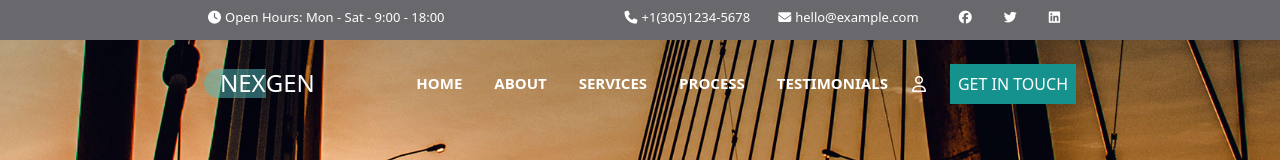
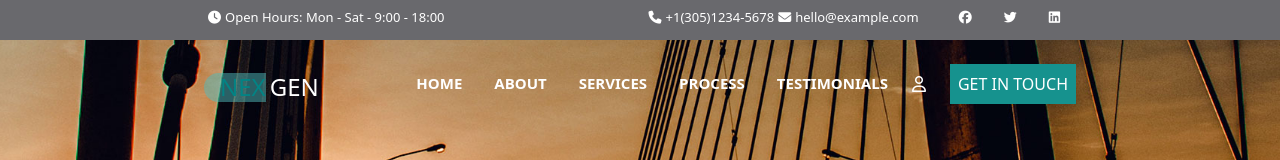
Before and after one commit to grossiValentina/proj-html-vuejs, a Vue app: page / in a window 1280 px wide. Shown: the top 160 px of the page. Built offline with nearby package versions, Linux system fonts and the light colour scheme.

Commit message:
add: elaborazione del footer e dei componenti riutilizzabili

```diff
--- a/src/components/AppFooter.vue
+++ b/src/components/AppFooter.vue
@@ -1,22 +1,67 @@
 <script>
-import { store } from "../store";
+import AppButtonTran from "./AppButtonTran.vue";
+import Title from "./Title.vue";
+import Contacts from "./Contacts.vue";
+
 export default {
     data() {
         return {
-            store
+
         }
     },
-
+    components: { AppButtonTran, Title, Contacts }
 
 }
 </script>
 
+<template>
+  <section class="wrapper">
+    <div class="container">
+        <div class="row row-cols-4">
+            <div class="col">
 
-<template>
+                 <!-- titolo riutilizzabile  -->
+                <Title  titleStyle="titleStyle" />
 
+                <p>Lorem ipsum dolor sit amet consectetur</p>
+
+                 <!-- contatti riutilizzabili  -->
+                 <div class="mt-4 mb-4">
+                    <Contacts contact="contact"/>
+                    <p><i class="p-1 fa-solid fa-location-dot"></i>Main Avenue,987</p>
+                 </div>
+
+                 <!-- bottone riutilizzabile  -->
+                <AppButtonTran buttonText="GET IN TOUCH"/>
+            </div>
+
+             <!-- card con lista  -->
+            <div class="col">Lorem ipsum dolor sit amet consectetur, adipisicing elit. Sunt culpa, aut quae ut, voluptatibus animi aliquid iusto recusandae voluptatum obcaecati autem! Animi, id quia neque ad quos eligendi odit iusto.</div>
+
+            <div class="col">Lorem ipsum dolor sit amet, consectetur adipisicing elit. Quos voluptatum voluptatibus voluptatem error quidem numquam magnam voluptates doloremque natus. Laborum facilis animi voluptate reiciendis doloremque eius exercitationem aliquam iure qui!</div>
+
+            <div class="col">Lorem ipsum dolor sit, amet consectetur adipisicing elit. Suscipit, quaerat voluptas assumenda placeat natus iusto possimus ab debitis adipisci amet maiores mollitia nostrum similique, nihil nemo explicabo? Dolore, maiores accusantium?</div>
+        </div>
+
+    </div>
+
+  </section>
 </template>
 
 
 <style scoped lang="scss">
+@use "./style/partials/variables" as *;
+@use "./style/general.scss";
 
+.wrapper{
+    background-color: pink;
+}
+.container{
+    padding-top: 5rem;
+    padding-bottom: 5rem;
+}
+
+p{
+    color: $White;
+}
 </style>
--- a/src/components/AppHeader.vue
+++ b/src/components/AppHeader.vue
@@ -1,6 +1,9 @@
 <script>
 import AppButton from "./AppButton.vue";
 import AppButtonTran from "./AppButtonTran.vue";
+import Title from "./Title.vue";
+import Contacts from "./Contacts.vue";
+
 export default {
     data() {
         return {
@@ -25,10 +28,9 @@ export default {
             ]
         }
     },
-    components: { AppButton, AppButtonTran }
+    components: { AppButton, AppButtonTran, Title, Contacts, }
 
 };
-
 
 
 </script>
@@ -46,8 +48,8 @@ export default {
                 </div>
 
                 <div class="contacts d-flex">
-                    <p><i class="fa-solid fa-phone mb-0 px-1"></i>+1(305)1234-5678</p>
-                    <p class="px-4"><i class="fa-solid fa-envelope px-1"></i>hello@example.com</p>
+                    <!-- contatti riutilizzabili -->
+                    <Contacts class="d-flex mx-4" contact="contact"/>
                     <p class="px-3"><i class="fa-brands fa-facebook"></i></p>
                     <p class="px-3"><i class="fa-brands fa-twitter"></i></p>
                     <p class="px-3"><i class="fa-brands fa-linkedin"></i></p>
@@ -62,10 +64,11 @@ export default {
         <div class="container">
             <div class="navbar d-flex justify-content-between">
 
-                <div class="d-flex pt-3">
-                    <h4 class="next ps-3">NEX</h4>
-                    <h4>GEN</h4>
+                 <!-- titolo riutilizzabile  -->
+                <div class="pt-4">
+                    <Title titleStyle="titleStyle" />
                 </div>
+
                 <!-- link ripetuti  -->
                 <div class="d-flex">
                     <div class="menu d-flex">
@@ -159,11 +162,6 @@ ul {
 h4 {
     color: $White;
 }
-.next {
-    background-color: rgba($FountainBlue, 0.5);
-    border-top-left-radius: 15px;
-    border-bottom-left-radius: 15px;
-}
 
 i {
     color: $White;
--- /dev/null
+++ b/src/components/Contacts.vue
@@ -0,0 +1,32 @@
+<script>
+
+export default {
+    props: {
+        contact: {
+            type: String,
+
+        }
+    },
+}
+</script>
+
+
+<template>
+    <div>
+        <p><i class="icon fa-solid fa-phone mb-0 px-1"></i>+1(305)1234-5678</p>
+        <p><i class="icon fa-solid fa-envelope px-1"></i>hello@example.com</p>
+    </div>
+</template>
+
+
+<style scoped lang="scss">
+@use "./style/partials/variables" as *;
+
+.icon {
+    color: $White;
+}
+
+p {
+    color: $White;
+}
+</style>
--- a/src/components/SectionExellence.vue
+++ b/src/components/SectionExellence.vue
@@ -119,6 +119,7 @@ export default {
 
 .container {
     padding-top: 5rem;
+    padding-bottom: 5rem;
 };
 .title-bg {
     background-color: rgba($FountainBlue, 0.5);
--- /dev/null
+++ b/src/components/Title.vue
@@ -0,0 +1,35 @@
+<script>
+
+export default {
+    props: {
+        titleStyle: {
+            type: String,
+
+        }
+    },
+}
+</script>
+
+
+<template>
+    <div class="d-flex">
+        <h4 class="next ps-3 me-1">NEX</h4>
+        <h4 class="title-gen">GEN</h4>
+    </div>
+</template>
+
+
+<style scoped lang="scss">
+@use "./style/partials/variables" as *;
+
+.next {
+    background-color: rgba($FountainBlue, 0.5);
+    color: $BlueLagoon;
+    border-top-left-radius: 15px;
+    border-bottom-left-radius: 15px;
+}
+.title-gen{
+    color: $White;
+}
+
+</style>
```
Also changed, not shown: src/components/AppMenu.vue (deleted, +0 -18 lines).
